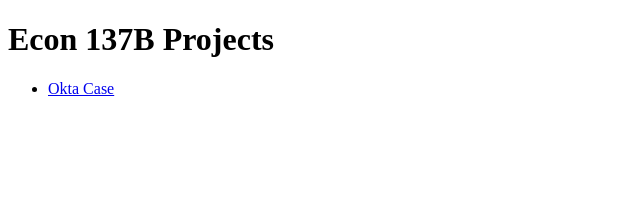
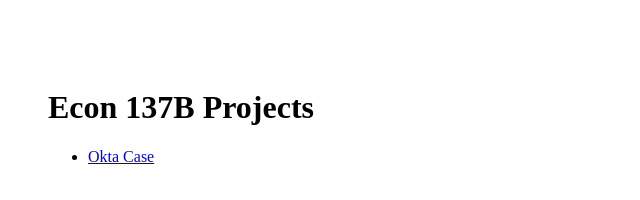
Before and after one commit to kaeyamehtaa/Econ-137B, a plain HTML site: page index.html in a window 1280 px wide. Shown: the whole page, without its empty margins (0-640 px from the left). Drawn offline with Linux system fonts and the light colour scheme.

Commit message:
Fix padding

```diff
--- a/index.html
+++ b/index.html
@@ -2,6 +2,12 @@
 <html>
 <head>
   <title>Econ 137B Projects</title>
+  <style>
+    body {
+      padding-top: 60px;
+      padding-left: 40px;
+    }
+  </style>
 </head>
 <body>
   <h1>Econ 137B Projects</h1>
```
